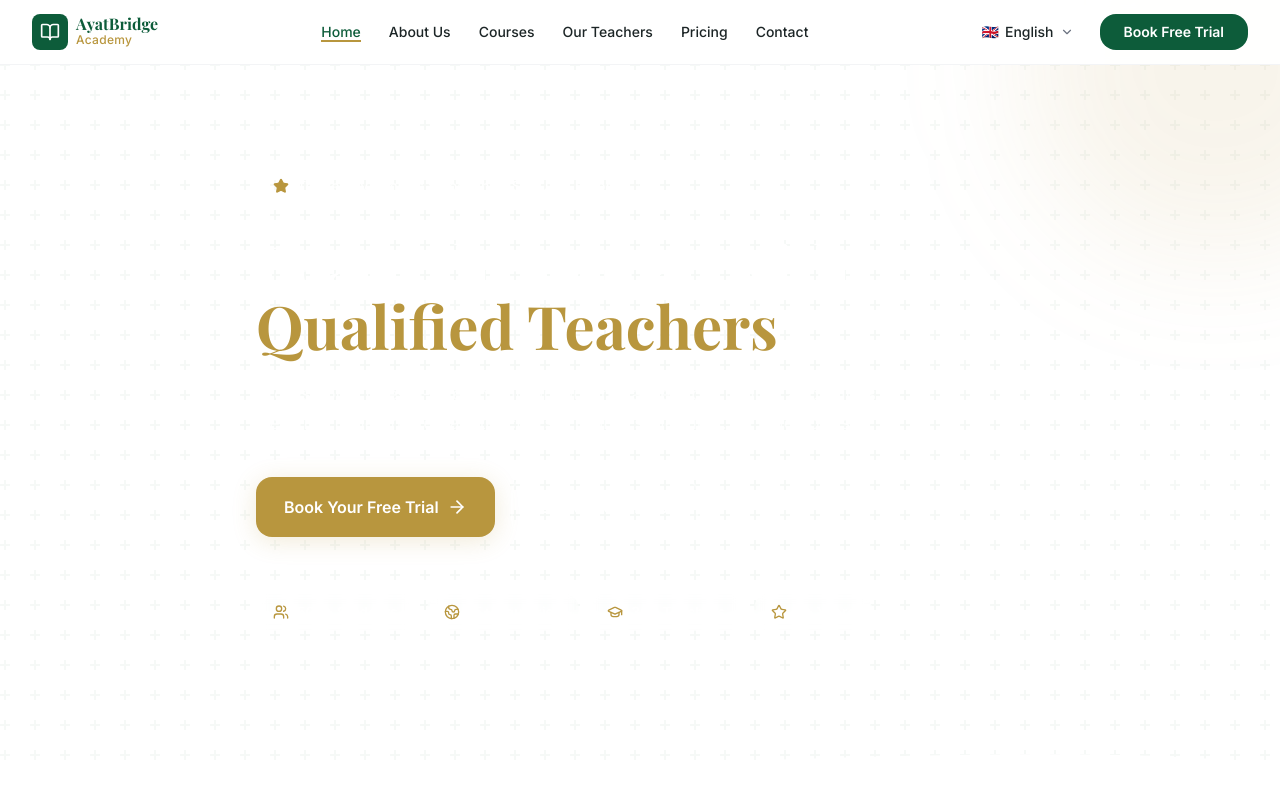
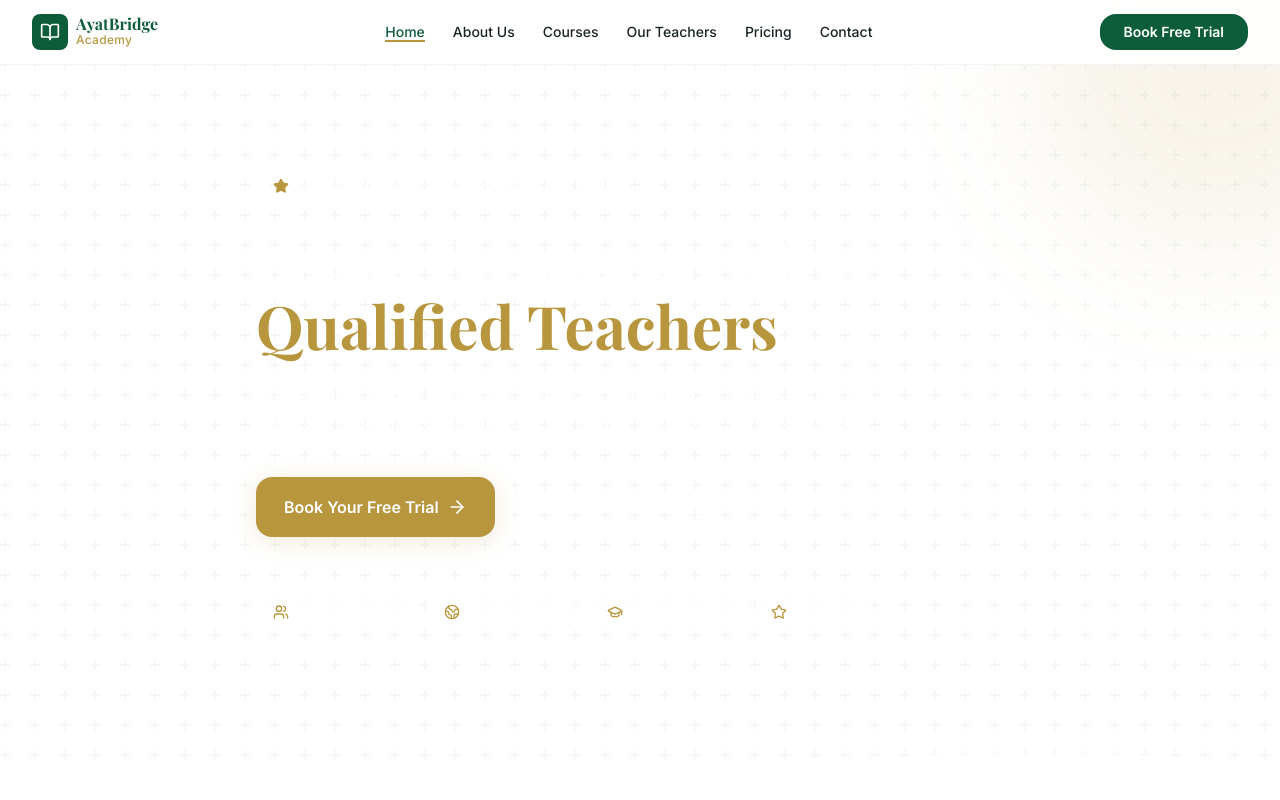
Before and after one commit to maqboolkazmii/QuranAcdmy, a Next.js app: page /en in a window 1280 px wide. Shown: the top 800 px of the page. Built offline with nearby package versions, Linux system fonts and the light colour scheme; a web font is replaced by a local one.

Commit message:
chore: hide LanguageSwitcher for English-only MVP (Phase 4 will re-enable)

```diff
--- a/next.config.js
+++ b/next.config.js
@@ -4,6 +4,9 @@ const withNextIntl = require('next-intl/plugin')('./src/i18n/request.ts');
 const nextConfig = {
   // Strict mode catches subtle React bugs during development
   reactStrictMode: true,
+
+  // Allow requests from your local network (for testing on phone/tablet)
+  allowedDevOrigins: ['192.168.0.0/16', '10.0.0.0/8'],
 
   images: {
     // Allow Unsplash images for placeholder photography
--- a/src/components/layout/Navbar.tsx
+++ b/src/components/layout/Navbar.tsx
@@ -17,7 +17,8 @@ import { usePathname } from 'next/navigation';
 import { useTranslations, useLocale } from 'next-intl';
 import { Menu, X, BookOpen } from 'lucide-react';
 import { cn } from '@/lib/utils';
-import LanguageSwitcher from '@/components/ui/LanguageSwitcher';
+// LanguageSwitcher temporarily hidden — English only MVP
+// import LanguageSwitcher from '@/components/ui/LanguageSwitcher';
 
 // ─── Types ───────────────────────────────────────────────────────────────────
 
@@ -133,11 +134,7 @@ export default function Navbar() {
 
         {/* ── Desktop Right Actions ── */}
         <div className="hidden md:flex items-center gap-4">
-          {/*
-            LanguageSwitcher is YOUR FIRST CODING EXERCISE.
-            For now we render a placeholder. See the task at the bottom of this file.
-          */}
-          <LanguageSwitcher />
+          {/* LanguageSwitcher — will be enabled in Phase 4 (multilingual) */}
 
           <Link href={`/${locale}/book-trial`} className="btn-primary text-sm py-2">
             {t('freeTrial')}
@@ -146,7 +143,7 @@ export default function Navbar() {
 
         {/* ── Mobile Hamburger Button ── */}
         <div className="flex md:hidden items-center gap-3">
-          <LanguageSwitcher compact />
+          {/* LanguageSwitcher compact — enabled in Phase 4 */}
           <button
             onClick={() => setIsMenuOpen(!isMenuOpen)}
             className="p-2 rounded-lg text-brand-charcoal hover:bg-gray-100 transition-colors"
```
